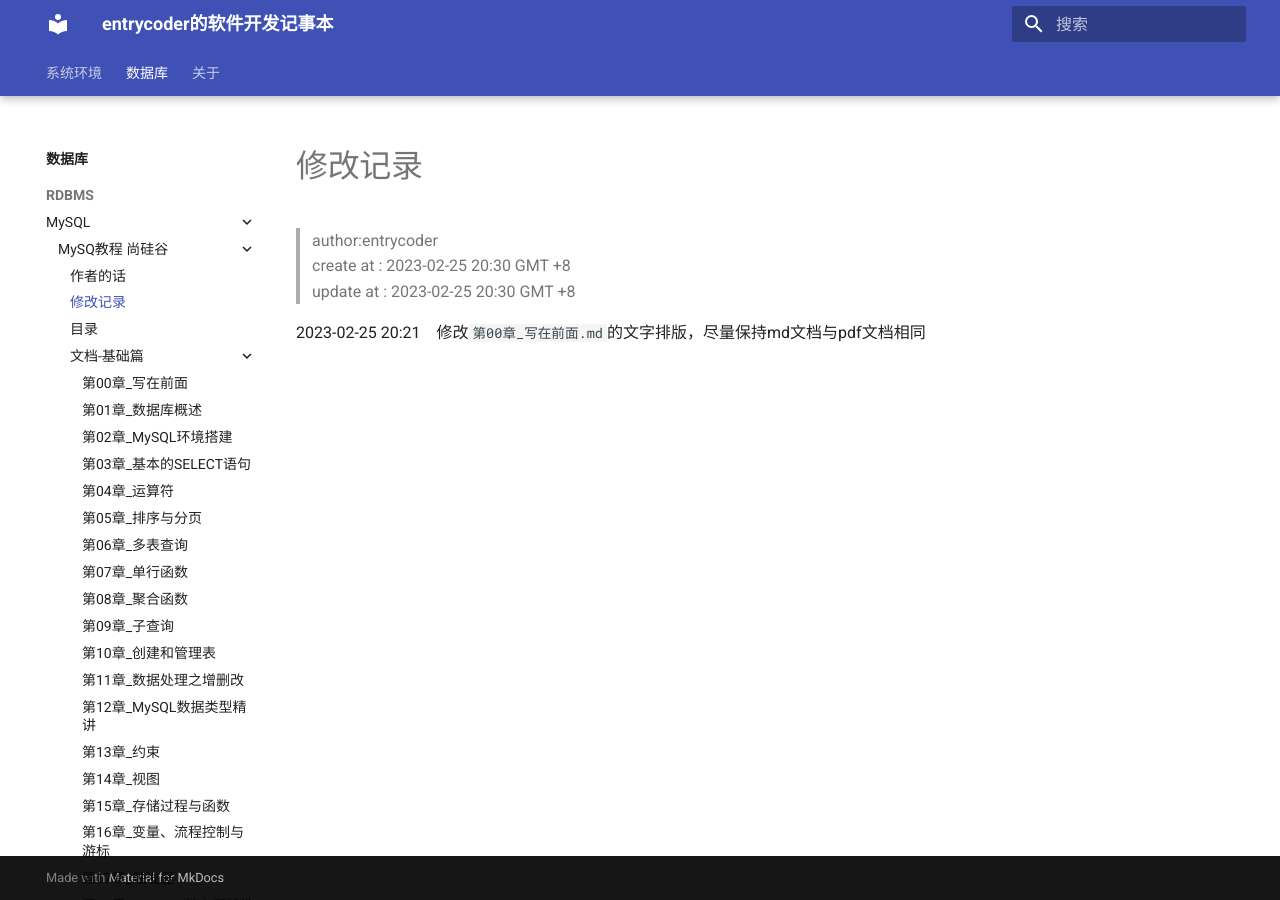
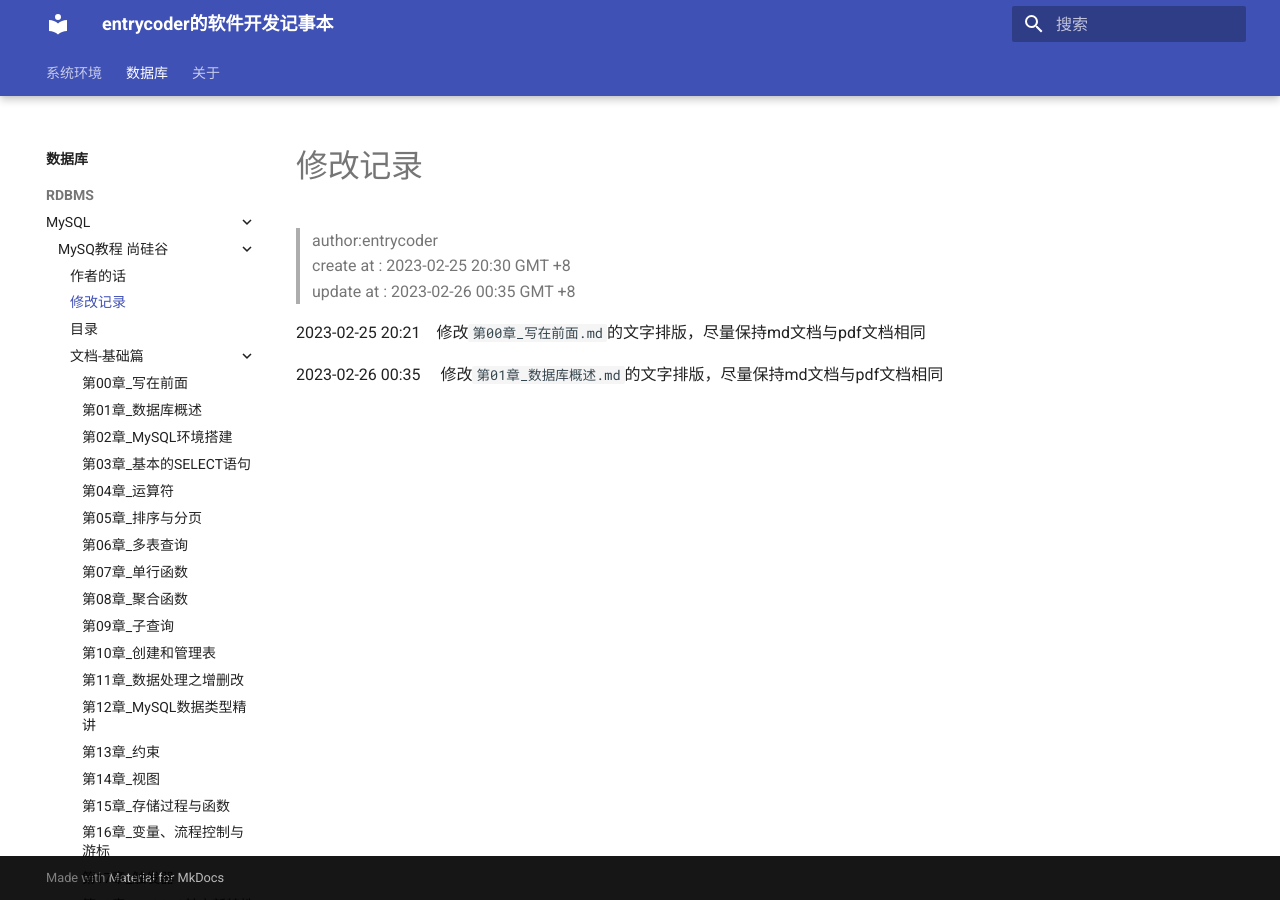
Before and after one commit to entrycoderfox/software-development-note, an MkDocs documentation site: the page built from docs/Database/MySQL/mysql_tutorial__atguigu_BV1iq4y1u7vj/修改记录.md, in a window 1280 px wide. Built offline with MkDocs 1.6.1 and Material for MkDocs 9.7.7, drawn with Linux system fonts in a browser that asks for light colours; the version menu is left out.

Commit message:
update:change update log file

```diff
--- a/docs/Database/MySQL/mysql_tutorial__atguigu_BV1iq4y1u7vj/修改记录.md
+++ b/docs/Database/MySQL/mysql_tutorial__atguigu_BV1iq4y1u7vj/修改记录.md
@@ -2,7 +2,9 @@
 
 > author:entrycoder
 > create at : 2023-02-25    20:30 GMT +8
-> update at : 2023-02-25    20:30 GMT +8
+> update at : 2023-02-26    00:35 GMT +8
 
 
 2023-02-25 20:21    修改`第00章_写在前面.md`的文字排版，尽量保持md文档与pdf文档相同
+
+2023-02-26 00:35     修改`第01章_数据库概述.md`的文字排版，尽量保持md文档与pdf文档相同
```
